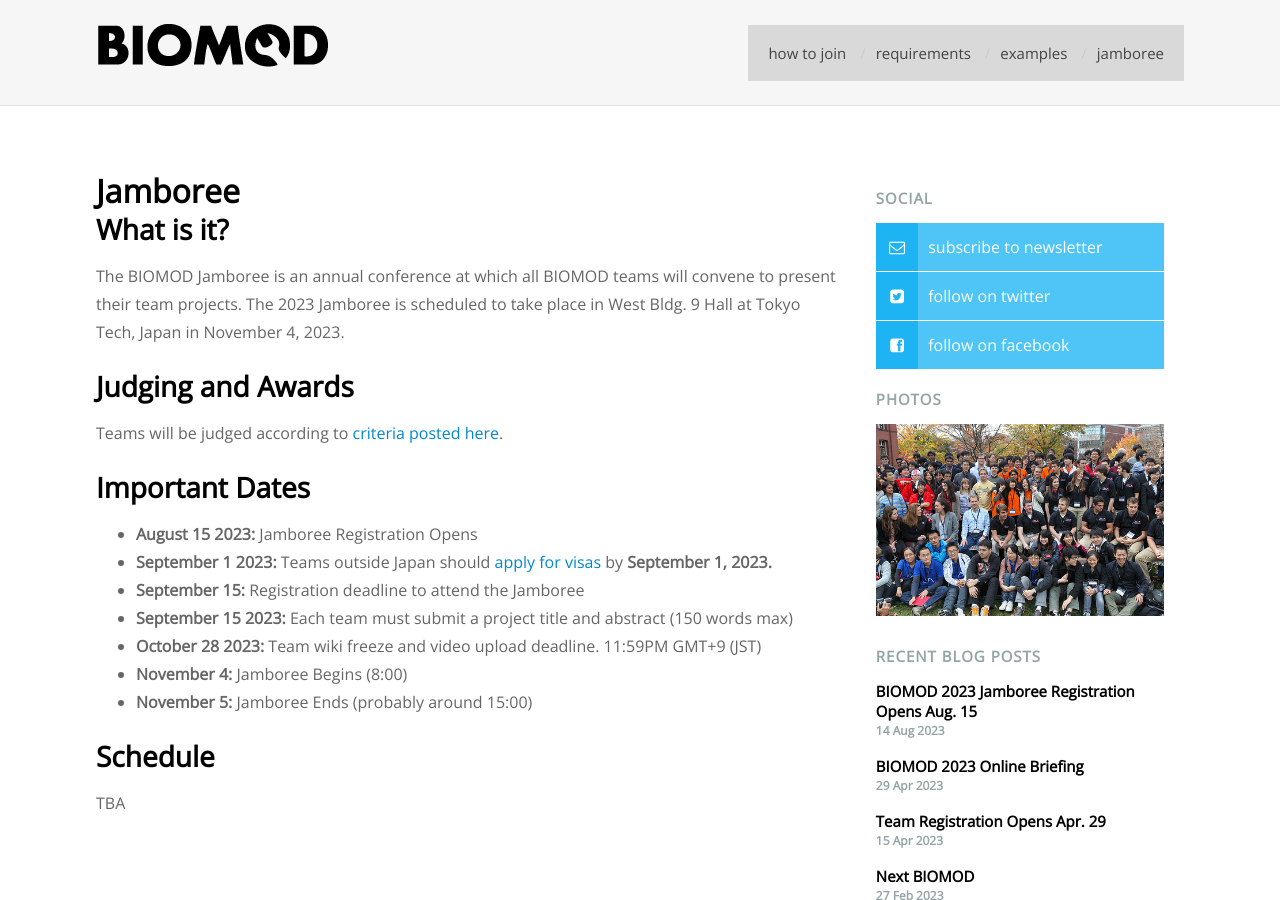
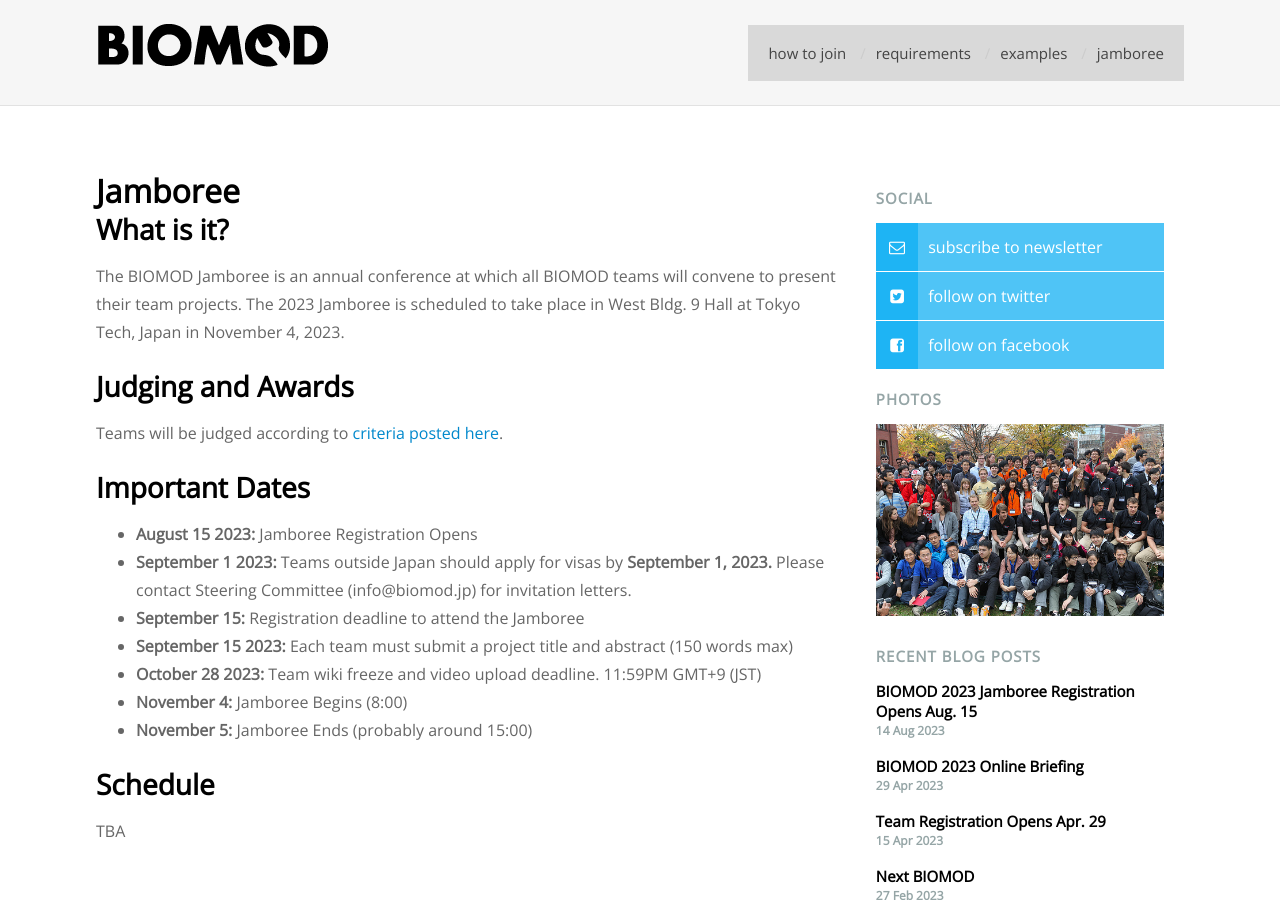
Before and after one commit to sdouglas/biomod, a Jekyll site: the page built from jamboree/index.md, in a window 1280 px wide and 900 px high. Built offline with Jekyll 4.4.1, drawn with Linux system fonts in a browser that asks for light colours; nearby versions of some CDN libraries.

Commit message:
Update index.md
updated invitation letter info

```diff
--- a/jamboree/index.md
+++ b/jamboree/index.md
@@ -22,7 +22,7 @@
 ## Important Dates
 
 - **{{ site.jamboree_registration_start | date: '%B %-d %Y' }}:** Jamboree Registration Opens
-- **{{ site.visa_letter_requests | date: '%B %-d %Y' }}:** Teams outside Japan should [apply for visas](visa-information) by **{{ site.visa_letter_requests | date: '%B %-d, %Y' }}.**
+- **{{ site.visa_letter_requests | date: '%B %-d %Y' }}:** Teams outside Japan should apply for visas by **{{ site.visa_letter_requests | date: '%B %-d, %Y' }}.** Please contact Steering Committee (info@biomod.jp) for invitation letters.
 - **{{ site.jamboree_registration_deadline | date: '%B %-d' }}:** Registration deadline to attend the Jamboree
 - **{{ site.project_abstract_deadline | date: '%B %-d %Y' }}:** Each team must submit a project title and abstract (150 words max)
 - **{{ site.wiki_video_deadline | date: '%B %-d %Y' }}:** Team wiki freeze and video upload deadline. 11:59PM GMT+9 (JST)
```
